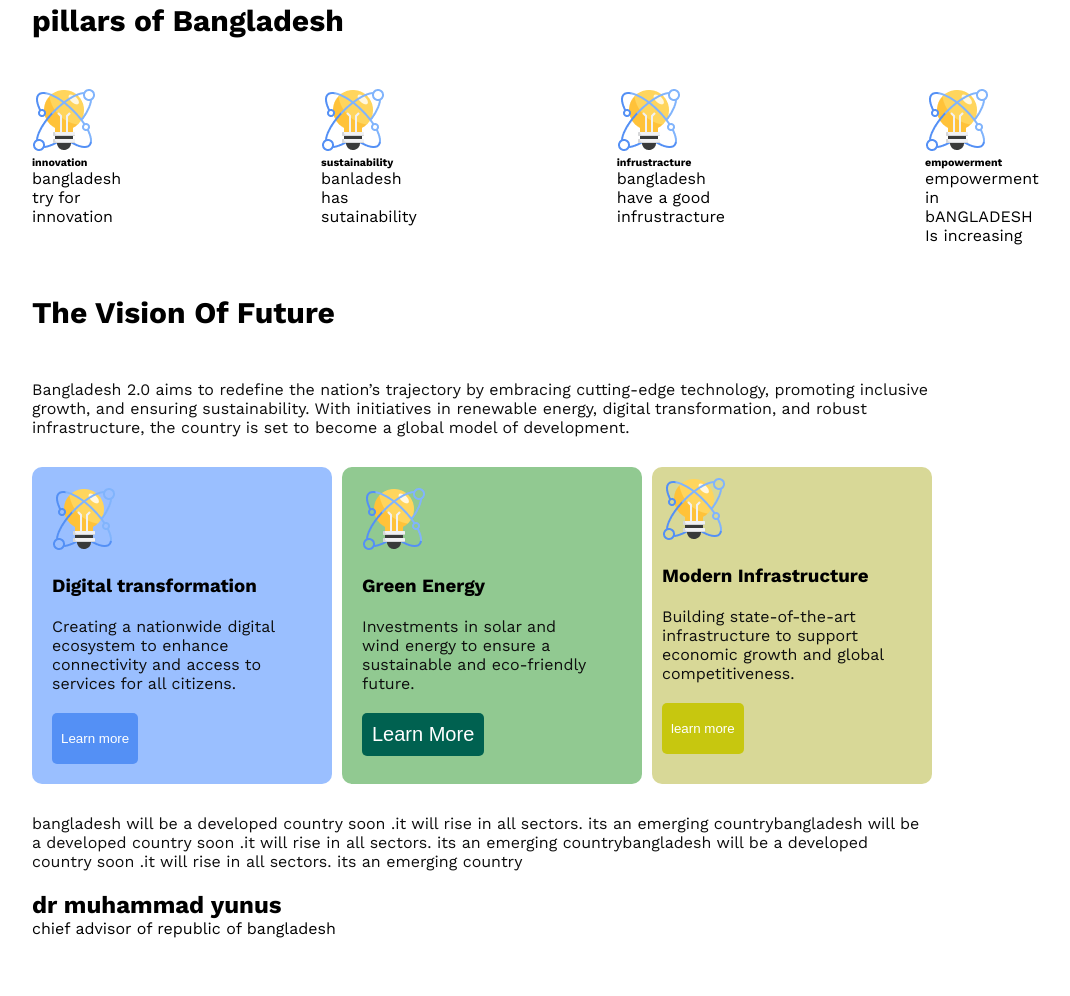
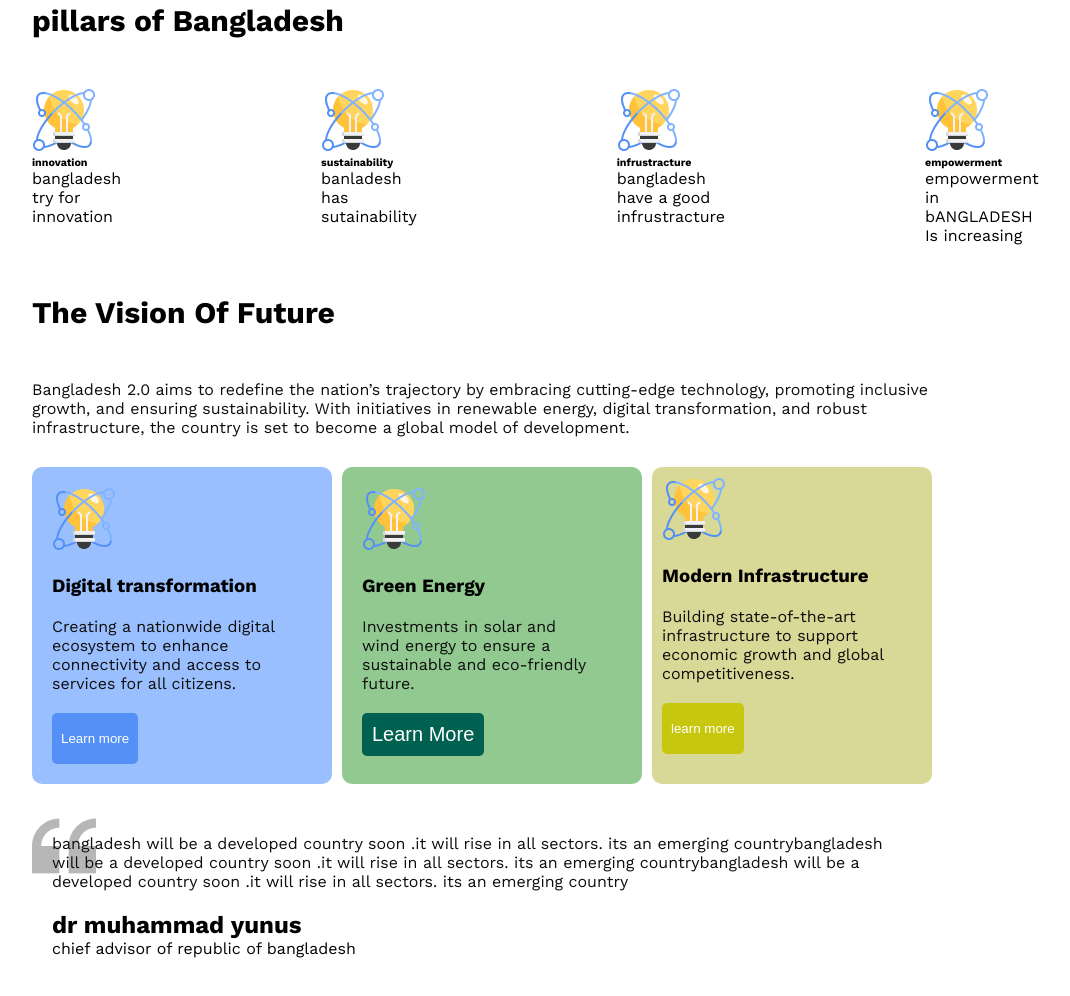
Before and after one commit to farha123n/programming-hero-assingment-1, a plain HTML site: page index.html in a window 1280 px wide. Shown: the part 720-1716 px from the top of the page, without its empty margins (158-1228 px from the left). Drawn offline with nearby package versions, Linux system fonts and the light colour scheme.

Commit message:
second commit

```diff
--- a/index.html
+++ b/index.html
@@ -77,9 +77,10 @@
           </div>
           <div class="dialog">
             <p class="paragraph">bangladesh will be a developed country soon .it will rise in all sectors. its an emerging countrybangladesh will be a developed country soon .it will rise in all sectors. its an emerging countrybangladesh will be a developed country soon .it will rise in all sectors. its an emerging country</p>
+            <h2>dr muhammad yunus</h2>
+            <p>chief advisor of republic of bangladesh</p>
           </div>
-          <h2>dr muhammad yunus</h2>
-          <p>chief advisor of republic of bangladesh</p>
+
         </section>
 
     </main>
--- a/style.css
+++ b/style.css
@@ -95,6 +95,15 @@ nav{
     padding:10px;
     border-radius: 10px;
 }
+.dialog{
+    background-color: #ffffff;
+    background-image: url("assets/quote-bg.png");
+    background-position: top left;
+    border-radius: 10px;
+    border: none;
+    background-repeat: no-repeat;
+    padding: 20px;
+}
 .paragraph{
     width: 100%;
     color: #0e0e0e;
```
